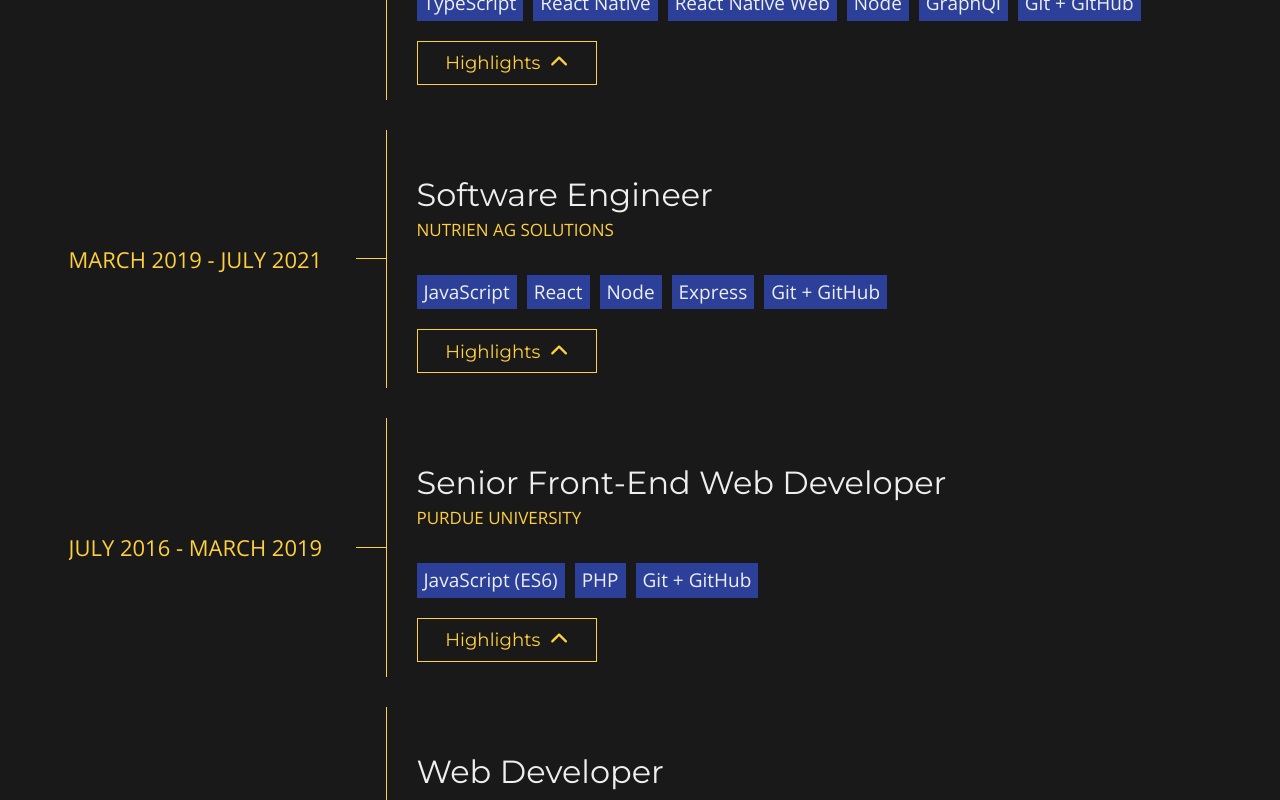
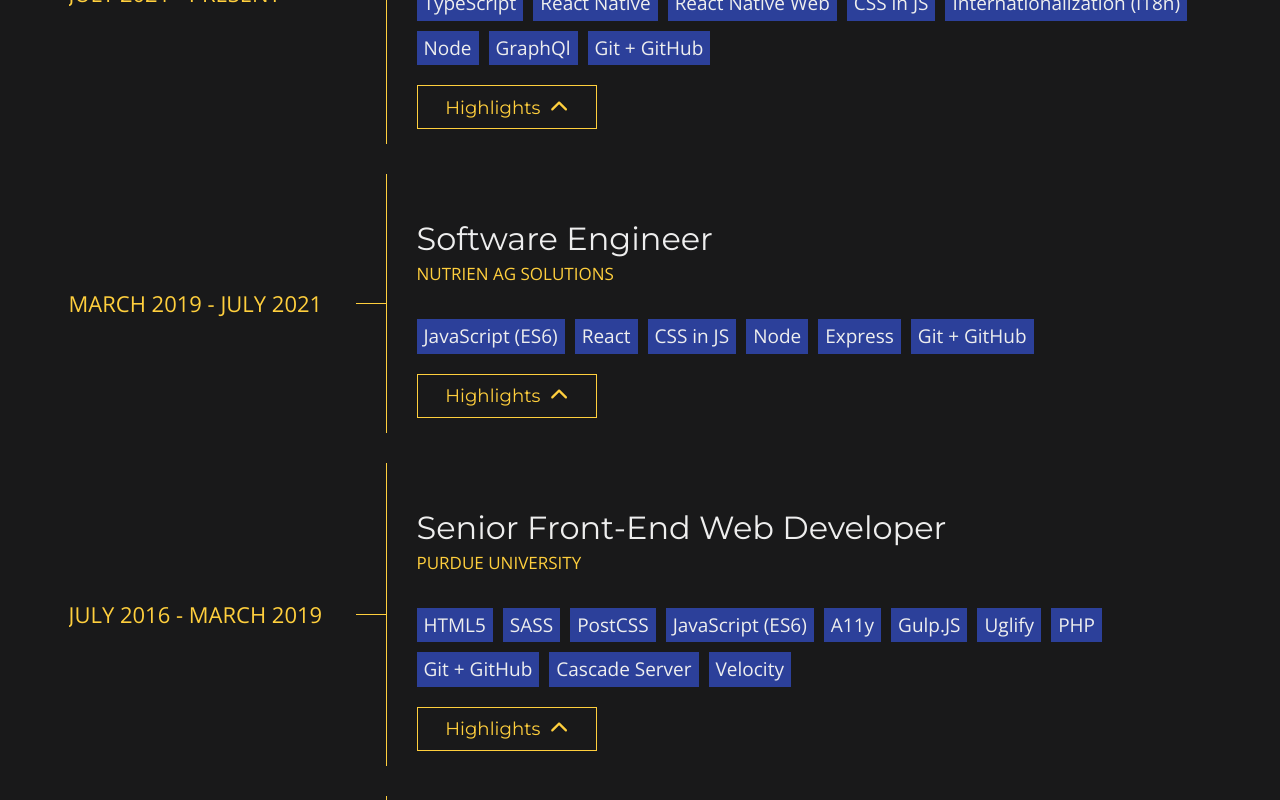
Before and after one commit to jacobvenable/portfolio-nextjs, a Next.js app: page /about in a window 1280 px wide. Shown: the part 360-1160 px from the top of the page. Built offline with nearby package versions, Linux system fonts and the light colour scheme.

Commit message:
feat: complete initial TimeLine content

```diff
--- a/components/TimeLine/TimeLine.module.scss
+++ b/components/TimeLine/TimeLine.module.scss
@@ -6,6 +6,11 @@
 }
 
 .item {
+  & + & {
+    margin: px-to-rem-mobile(45) 0;
+  }
+
+  @media #{$mq-tablet-min} {
     display: grid;
     gap: 0 px-to-rem(30);
     grid-template-areas:
@@ -14,8 +19,11 @@
       "date tags"
       "date button"
       "dateBorder description";
-  grid-template-columns: 2fr 5fr;
     min-height: 150px;
+
+    & + & {
+      margin: 0;
+    }
 
     &::after {
       content: "";
@@ -25,7 +33,19 @@
     }
   }
 
+  @media #{$mq-tablet} {
+    grid-template-columns: 2fr 6fr;
+  }
+
+  @media #{$mq-medium-min} {
+    grid-template-columns: 2fr 5fr;
+  }
+}
+
 .date {
+  margin: 0;
+
+  @media #{$mq-tablet-min} {
     @include timeline-border;
 
     align-items: center;
@@ -35,7 +55,6 @@
     gap: px-to-rem(5);
     grid-area: date;
     justify-content: space-between;
-  margin: 0;
 
     &::after {
       border-top: solid 1px $color-yellow-light;
@@ -43,6 +62,7 @@
       display: block;
       flex: 0 1 auto;
       width: px-to-rem(30);
+    }
   }
 }
 
@@ -57,8 +77,12 @@
 }
 
 .title {
-  margin: px-to-rem(45) 0 px-to-rem(5);
-  padding: 0;
+  margin: 0;
+  padding: 0 0 px-to-rem(5);
+
+  @media #{$mq-tablet-min} {
+    padding-top: px-to-rem(45);
+  }
 }
 
 .company {
--- a/components/TimeLine/TimeLine.tsx
+++ b/components/TimeLine/TimeLine.tsx
@@ -18,14 +18,17 @@
     title: "Senior Software Engineer",
     company: "Nutrien Ag Solutions",
     bullets: [
-      "Est sunt consectetur ad quis sit.",
-      "Mollit ullamco sunt mollit esse adipisicing ad amet amet velit ex et adipisicing.",
-      "Deserunt elit adipisicing reprehenderit sunt enim aute consequat velit proident magna mollit nisi culpa eu.",
+      "Created platform application and utilities to serve as base for transition from React to React Native",
+      "Supported React Native transition through researching and implementing process for publishing our React Native features to our released React web applications.",
+      "Actively developed and reviewed re-usable view components of our design system.",
+      "Collaborated with UI/UX to consistently take an iterative approach to feature development.",
     ],
     tech: [
       "TypeScript",
       "React Native",
       "React Native Web",
+      "CSS in JS",
+      "Internationalization (i18n)",
       "Node",
       "GraphQl",
       "Git + GitHub",
@@ -36,11 +39,18 @@
     title: "Software Engineer",
     company: "Nutrien Ag Solutions",
     bullets: [
-      "Est sunt consectetur ad quis sit.",
-      "Mollit ullamco sunt mollit esse adipisicing ad amet amet velit ex et adipisicing.",
-      "Deserunt elit adipisicing reprehenderit sunt enim aute consequat velit proident magna mollit nisi culpa eu.",
+      "Designed and created system to support legacy auth handling while moving to new OAuth system.",
+      "Implemented utilities for managing dynamic routes and query parameters in our React Web applications.",
+      "Encouraged and participated in numerous pairing sessions throughout sprints.",
     ],
-    tech: ["JavaScript", "React", "Node", "Express", "Git + GitHub"],
+    tech: [
+      "JavaScript (ES6)",
+      "React",
+      "CSS in JS",
+      "Node",
+      "Express",
+      "Git + GitHub",
+    ],
   },
   {
     date: "July 2016 - March 2019",
@@ -53,7 +63,19 @@
       "Instituted and documented the development team's Git branching model creating uniformity and accountability through code reviews.",
       "Established our team's presence on GitHub sharing our code base and collaborating with all web developers at the university",
     ],
-    tech: ["JavaScript (ES6)", "PHP", "Git + GitHub"],
+    tech: [
+      "HTML5",
+      "SASS",
+      "PostCSS",
+      "JavaScript (ES6)",
+      "A11y",
+      "Gulp.JS",
+      "Uglify",
+      "PHP",
+      "Git + GitHub",
+      "Cascade Server",
+      "Velocity",
+    ],
   },
   {
     date: "June 2014 - July 2016",
@@ -64,7 +86,17 @@
       "Implemented the Gulp.js task runner automating common development tasks and decreasing project development time.",
       "Converted global CSS files into SCSS modules expanding style reuseability and decreasing the size of the final, processed CSS file by ~60%.",
     ],
-    tech: ["JavaScript (ES6)", "PHP", "Git + GitHub"],
+    tech: [
+      "HTML5",
+      "SASS",
+      "JavaScript (ES6)",
+      "A11y",
+      "Gulp.js",
+      "PHP",
+      "Git + GitHub",
+      "Cascade Server",
+      "Velocity",
+    ],
   },
   {
     date: "May 2012 - May 2014",
@@ -76,7 +108,7 @@
       "Managed prioritizing and completing numerous page updates in a timely manner",
       "Designed and edited images including photos, banners, and site assets with Adobe Photoshop and Illustrator",
     ],
-    tech: ["HTML5", "CSS", "JavaScript", "jQuery"],
+    tech: ["HTML5", "CSS", "JavaScript", "jQuery", "Photoshop", "Illustrator"],
   },
   {
     date: "Jan 2013 - Nov 2013",
@@ -87,7 +119,7 @@
       "Effectively communicated with clients about requirements of each site and provided regular updates on project progress.",
       "Designed each web page in Adobe Photoshop and gained client approval before continuing.",
     ],
-    tech: ["HTML5", "CSS", "JavaScript"],
+    tech: ["HTML5", "CSS", "JavaScript", "PHP", "Photoshop"],
   },
 ];
 
@@ -96,13 +128,11 @@
     <Accordion.Group idPrefix="timeline">
       {items.map((item) => (
         <div className={styles.item} key={`${item.title} ${item.company}`}>
-          <Typography
-            className={styles.title}
-            component="p"
-            id={item.title}
-            variant="h3"
-          >
+          <Typography className={styles.title} id={item.title} variant="h3">
             {item.title}
+          </Typography>
+          <Typography className={styles.date} component="p" variant="h5">
+            {item.date}
           </Typography>
           <Typography className={styles.company} component="p" variant="h6">
             {item.company}
@@ -112,9 +142,6 @@
               <Tags.Item key={techItem}>{techItem}</Tags.Item>
             ))}
           </Tags.List>
-          <Typography className={styles.date} component="p" variant="h5">
-            {item.date}
-          </Typography>
           <div className={styles.button}>
             <Accordion.Button
               aria-describedby={item.title}
```
Lines whose indentation alone changed are shown as unchanged.
